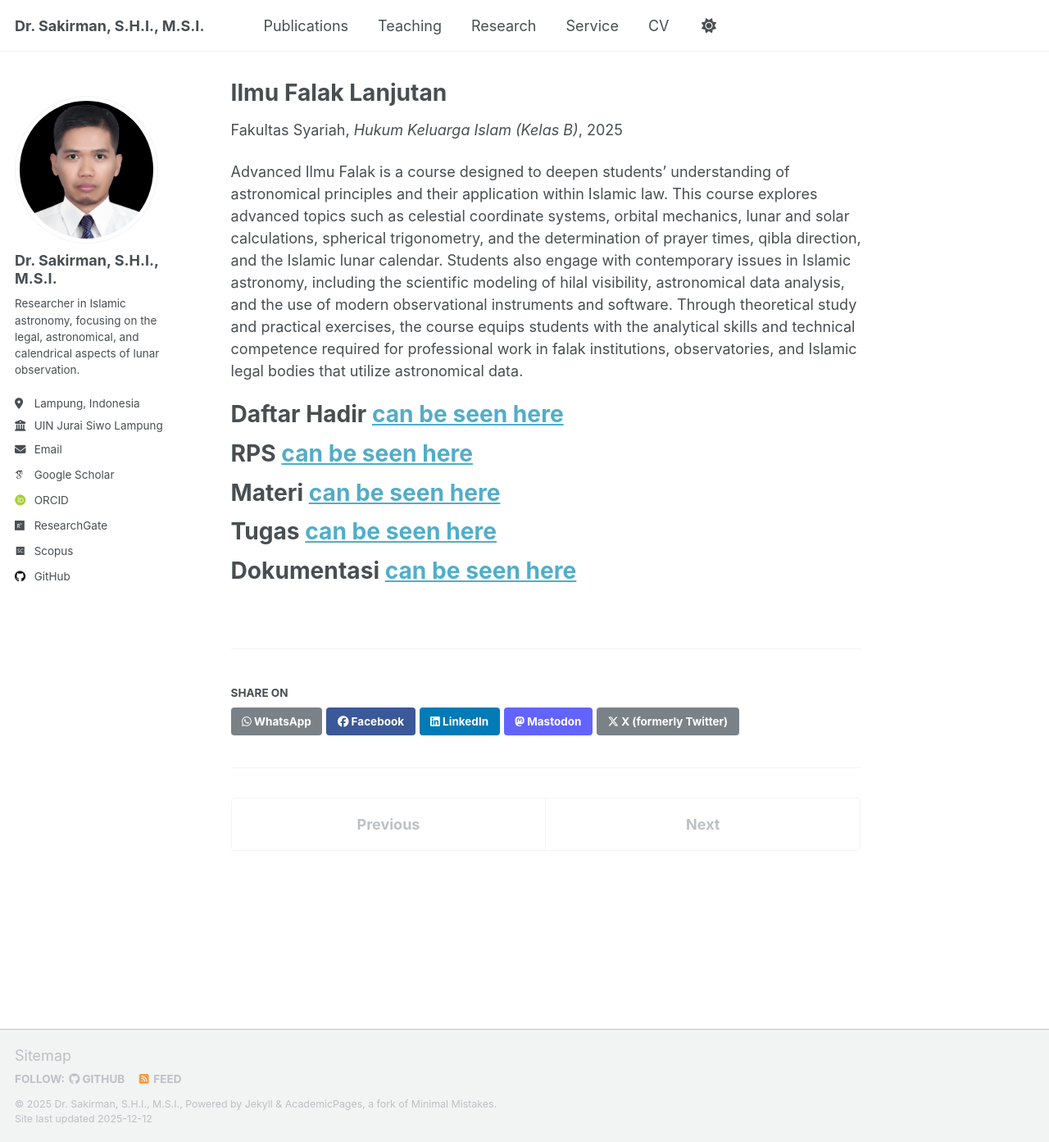
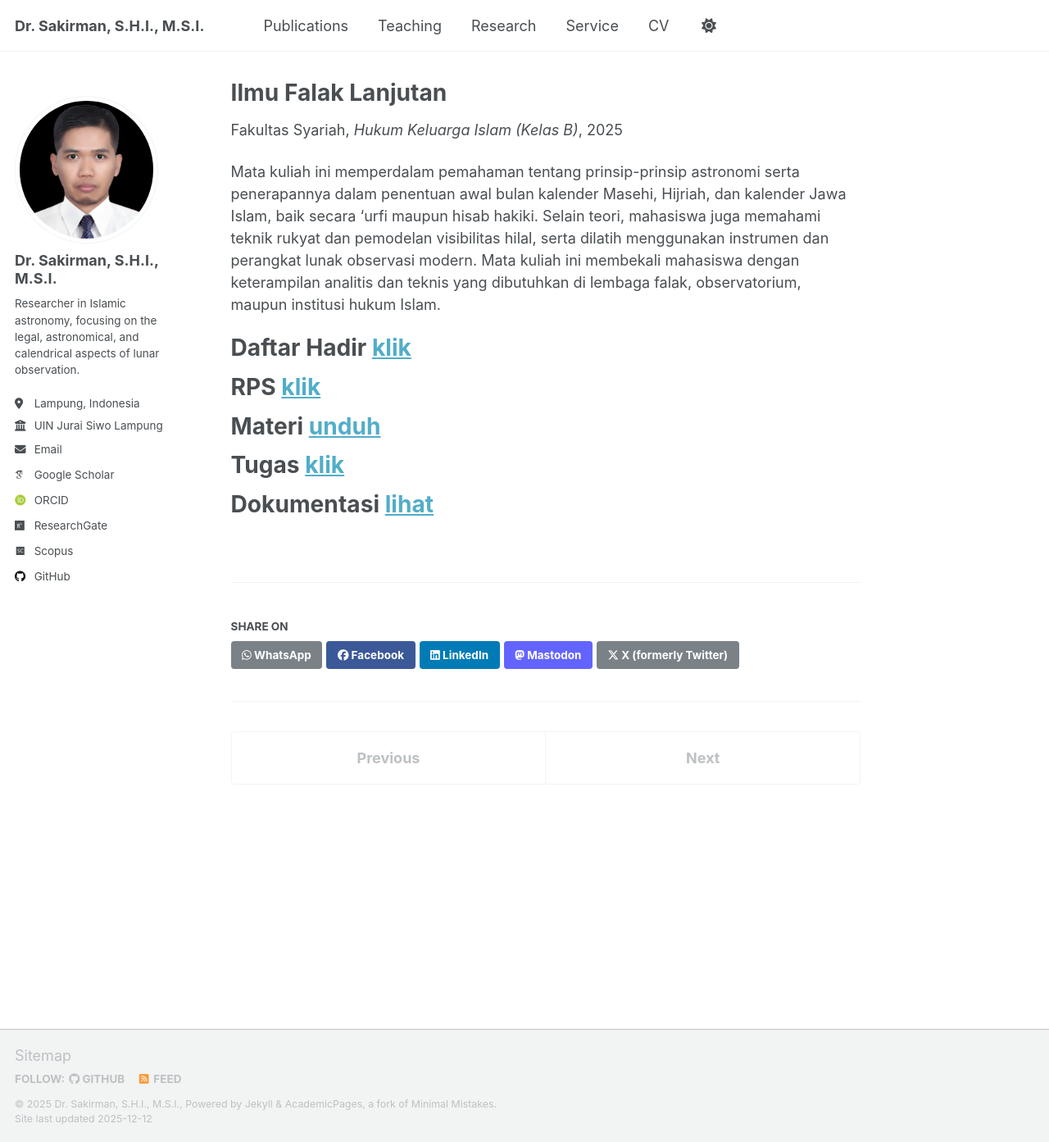
Before and after one commit to sakir-man/sakir-man.github.io, a Jekyll site: the page built from _teaching/2014-spring-teaching-1.md, in a window 1280 px wide and 1393 px high. Shown: the whole window at 82% size. Built offline with Jekyll 4.4.1, drawn with Linux system fonts in a browser that asks for light colours; some web fonts are replaced; a script that is not in the unit is left out.

Commit message:
Update 2014-spring-teaching-1.md

```diff
--- a/_teaching/2014-spring-teaching-1.md
+++ b/_teaching/2014-spring-teaching-1.md
@@ -8,19 +8,19 @@ date: 2025-01-01
 location: "UIN Jurai Siwo Lampung"
 ---
 
-Advanced Ilmu Falak is a course designed to deepen students’ understanding of astronomical principles and their application within Islamic law. This course explores advanced topics such as celestial coordinate systems, orbital mechanics, lunar and solar calculations, spherical trigonometry, and the determination of prayer times, qibla direction, and the Islamic lunar calendar. Students also engage with contemporary issues in Islamic astronomy, including the scientific modeling of hilal visibility, astronomical data analysis, and the use of modern observational instruments and software. Through theoretical study and practical exercises, the course equips students with the analytical skills and technical competence required for professional work in falak institutions, observatories, and Islamic legal bodies that utilize astronomical data.
+Mata kuliah ini memperdalam pemahaman tentang prinsip-prinsip astronomi serta penerapannya dalam penentuan awal bulan kalender Masehi, Hijriah, dan kalender Jawa Islam, baik secara ‘urfi maupun hisab hakiki. Selain teori, mahasiswa juga memahami teknik rukyat dan pemodelan visibilitas hilal, serta dilatih menggunakan instrumen dan perangkat lunak observasi modern. Mata kuliah ini membekali mahasiswa dengan keterampilan analitis dan teknis yang dibutuhkan di lembaga falak, observatorium, maupun institusi hukum Islam.
 
-Daftar Hadir <a href="https://elearning.metrouniv.ac.id/syariah/">can be seen here</a>
+Daftar Hadir <a href="https://elearning.metrouniv.ac.id/syariah/">klik</a>
 ======
 
-RPS <a href="https://photos.app.goo.gl/3DTMH5ALdXL2ZiAP9">can be seen here</a>
+RPS <a href="https://photos.app.goo.gl/3DTMH5ALdXL2ZiAP9">klik</a>
 ======
 
-Materi <a href="https://photos.app.goo.gl/3DTMH5ALdXL2ZiAP9">can be seen here</a>
+Materi <a href="https://photos.app.goo.gl/3DTMH5ALdXL2ZiAP9">unduh</a>
 ======
 
-Tugas <a href="https://photos.app.goo.gl/3DTMH5ALdXL2ZiAP9">can be seen here</a>
+Tugas <a href="https://photos.app.goo.gl/3DTMH5ALdXL2ZiAP9">klik</a>
 ======
 
-Dokumentasi <a href="https://photos.app.goo.gl/3DTMH5ALdXL2ZiAP9">can be seen here</a>
+Dokumentasi <a href="https://photos.app.goo.gl/3DTMH5ALdXL2ZiAP9">lihat</a>
 ======
```
